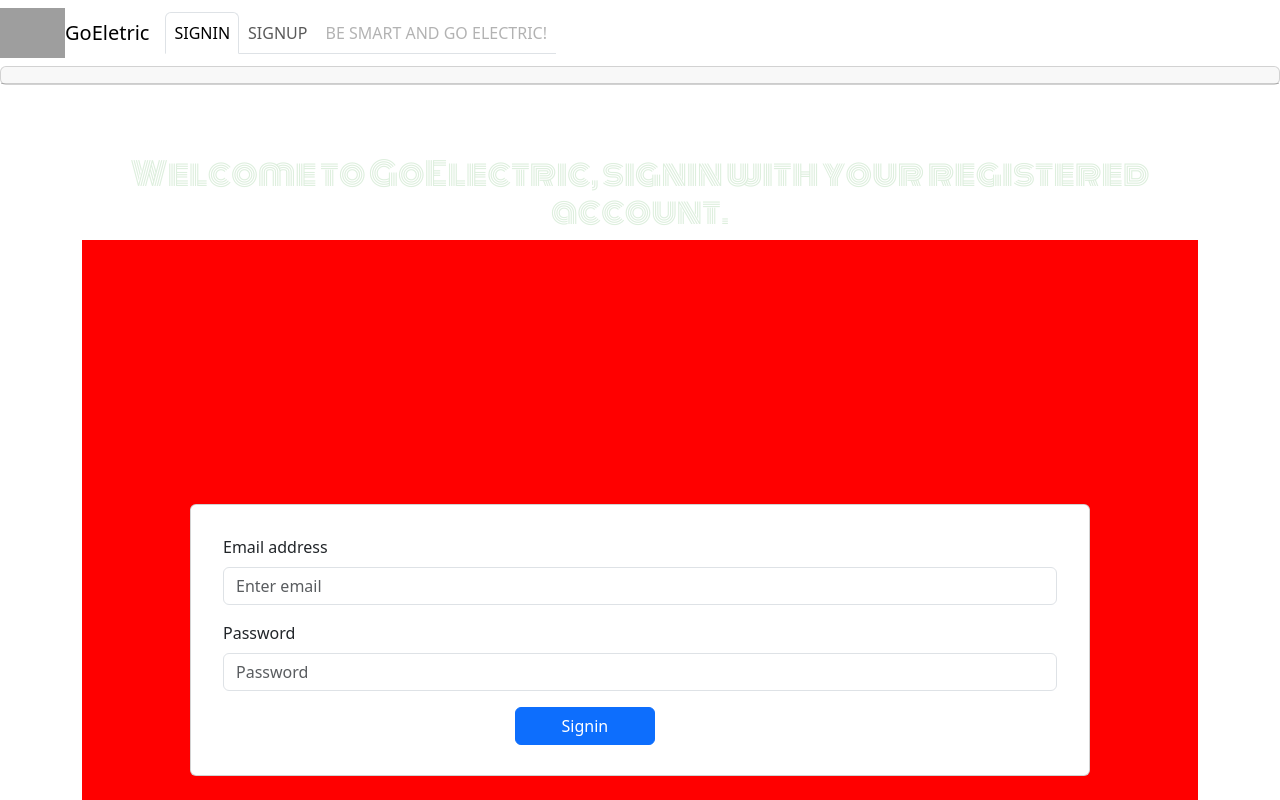
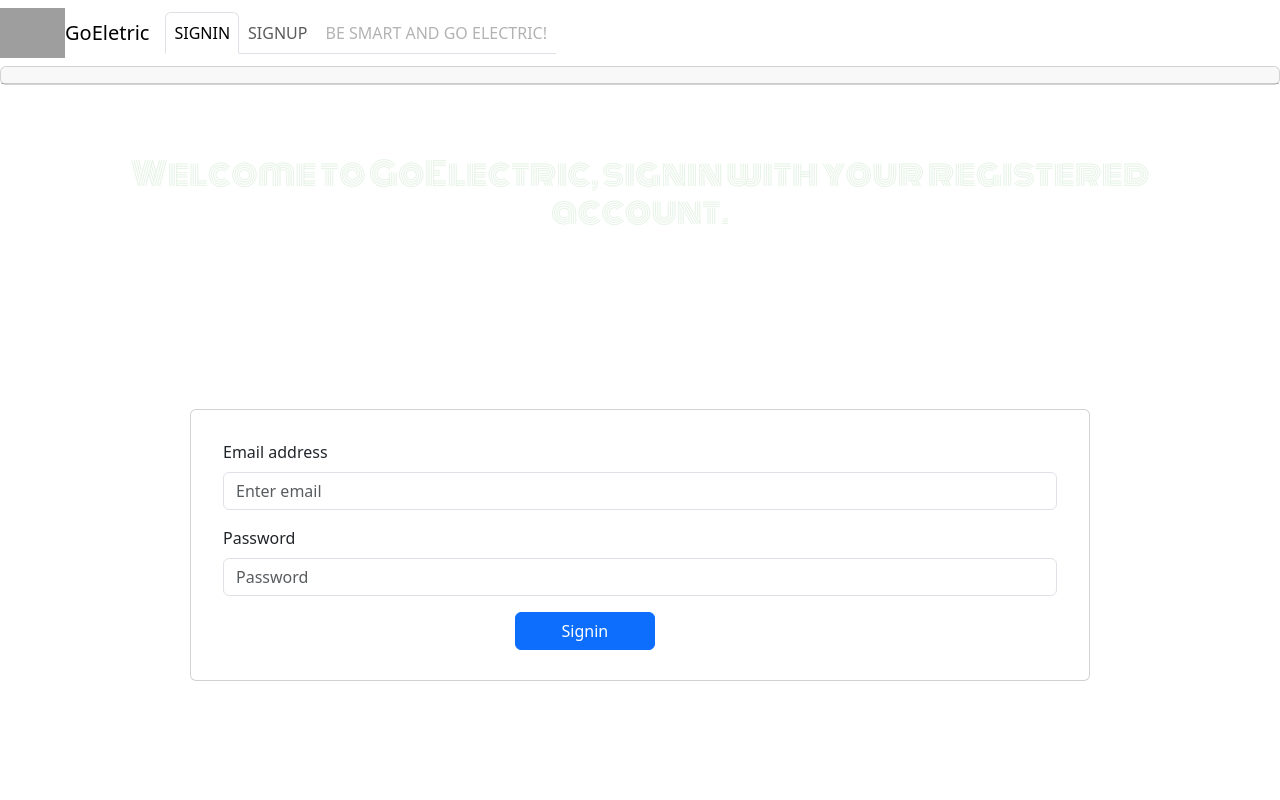
Before and after one commit to fabioesilveira/react-electric-cars, a React (Vite) app in the folder frontEnd/: page /launchpage in a window 1280 px wide. Shown: the top 800 px of the page. Built offline with nearby package versions, Linux system fonts and the light colour scheme; grey boxes are pictures that could not be loaded.

Commit message:
updatedLaunchPage

```diff
--- a/frontEnd/src/index.css
+++ b/frontEnd/src/index.css
@@ -125,8 +125,7 @@ display: none;
 }
 
 .div-card-launchpage{
-  background-color: red;
-  height: 800px;
+  height: 610px;
   display: flex;
   flex-direction: column;
   align-items: center;
```
